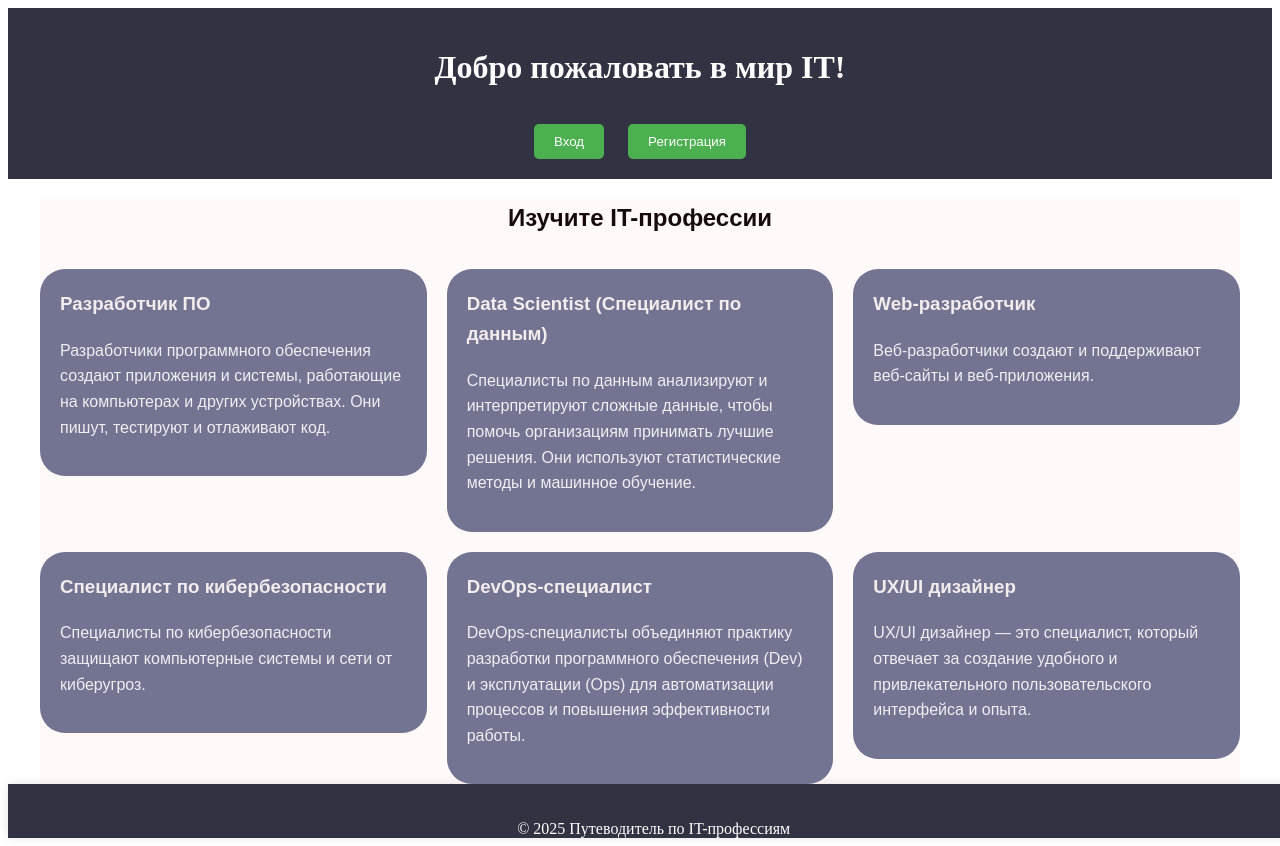
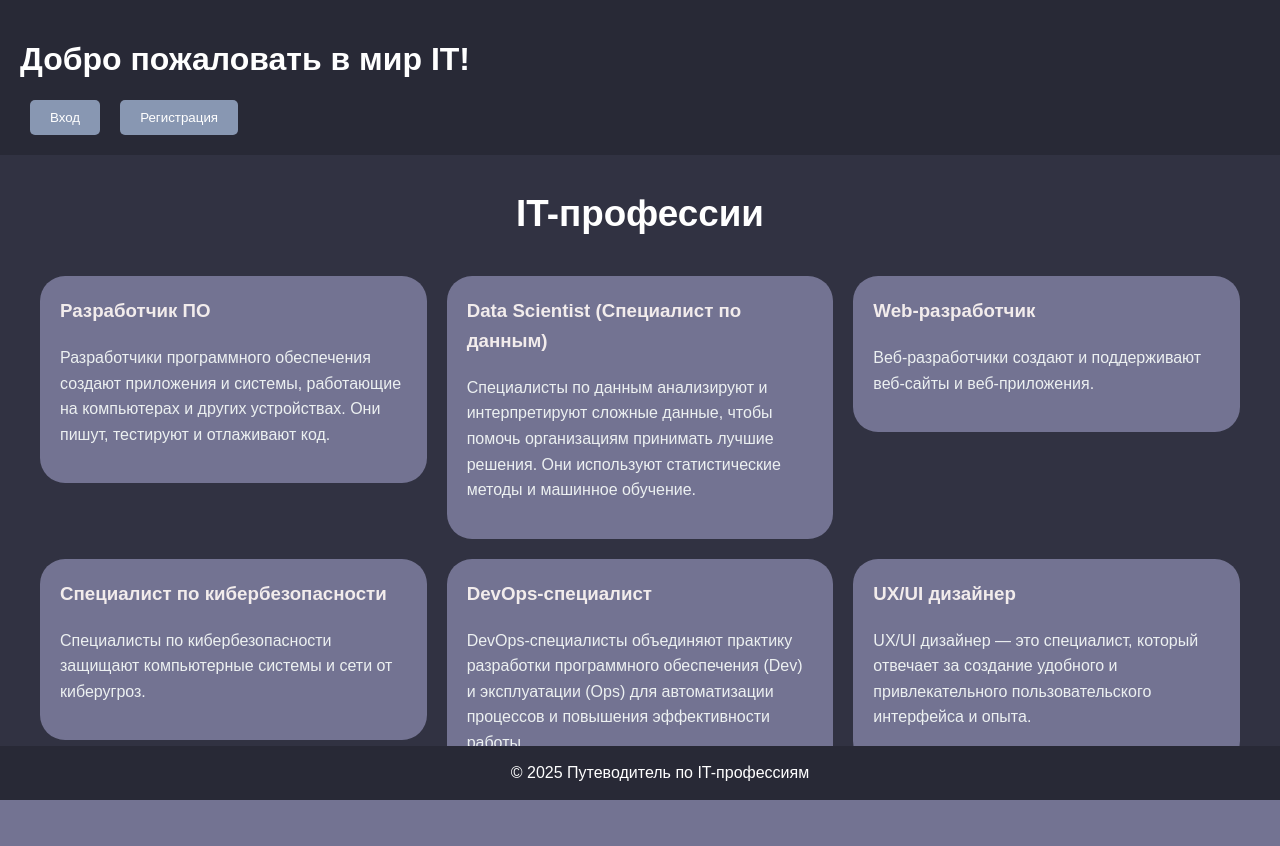
Before and after one commit to IXITMANI/OUPIDIDY, a PHP site: page /Main.html in a window 1280 px wide. After the commit the page ends 800 px from the top, so only its background shows below. Run offline with PHP 8.4, Linux system fonts and the light colour scheme.

Commit message:
improved header and footer designs

```diff
--- a/Main.html
+++ b/Main.html
@@ -10,14 +10,14 @@
 <body>
     <header>
         <h1>Добро пожаловать в мир IT!</h1>
-        <nav>
+        <nav class="auth">
             <a href='login.html'><button>Вход</button></a>
             <a href='register.html'><button>Регистрация</button></a>
         </nav>
     </header>
 
     <div class="main-shit">
-    <h2>Изучите IT-профессии</h2>
+    <h2 class="heading">IT-профессии</h2>
 
     <section id="professions">
 
@@ -63,9 +63,8 @@
         </article>
         </a>
     </section>
+</body>
 </div>
-    <footer>
-        <p>&copy; 2025  Путеводитель по IT-профессиям</p>
-    </footer>
-</body>
+    <footer> <p>&copy; 2025  Путеводитель по IT-профессиям</p> </footer>
+
 </html>
--- a/login.html
+++ b/login.html
@@ -5,8 +5,9 @@
     <meta http-equiv='X-UA-Compatible' content='IE=edge'>
     <title>Login</title>
     <meta name='viewport' content='width=device-width, initial-scale=1'>
+    <link rel='stylesheet' type='text/css' media='screen' href='style.css'>
     <link rel='stylesheet' type='text/css' media='screen' href='login.css'>
-    <link rel='stylesheet' type='text/css' media='screen' href='style.css'>
+
     <style>
 
     </style>
--- a/main.css
+++ b/main.css
@@ -1,23 +1,30 @@
 header {
-    margin: -1;
-    padding: -1;
-    display: flex;
-    flex-direction: column;
-    align-items: center;
+    display: grid;
     padding: 20px;
-    background-color: #313242;
+    background-color: #282936;
     color: white;
-    ;
+
 }
 
+body{
+    margin: 0;
+    background-color: #313242;
+    font-family: 'Arial', sans-serif;
+}
 
 .main-shit {
-    font-family: 'Arial', sans-serif;
+    padding-left: 20px;
+    padding-right: 20px;
     line-height: 1.6;
     color: #150b0c;
     max-width: 1200px;
     margin: 0 auto;
-    background-color: #fff9f9;
+}
+
+.heading{
+    text-align: center;
+    font-size: 2.3em;
+    color: white;
 }
 
 a {
@@ -25,9 +32,7 @@ a {
 }
 
 
-nav {
-    margin-top: 1rem;
-}
+
 
 nav button {
     background-color: #66677e;
@@ -75,10 +80,6 @@ article a {
     color: inherit;
 }
 
-h2 {
-    text-align: center;
-}
-
 .SoftwareDeveloper:hover {
     transform: translateY(2px);
     box-shadow: -6px 6px #F7B32B;
@@ -108,49 +109,36 @@ h2 {
 
 
 footer {
-    display: flex;
+    color:white;
+    position: absolute;
+    margin-top: 1%;
     flex-direction: column;
-    align-items: center;
     padding: 20px;
-    background-color: #f8f9fa;
-    box-shadow: 0 0 10px rgba(0, 0, 0, 0.1);
     width: 100%;
+    background-color: #282936;
+    bottom: 0;
+    left: 0;
+    width:100%;
+    height:14px;
 }
 
-header h1, footer p {
+footer p {
+    margin-top: -2px;
     text-align: center;
 }
 
-
-header nav a, footer a {
-    text-decoration: none;
-    color: #333;
-}
-
-header nav a:hover, footer a:hover {
-    color: #212529;
-}
-
-header nav button, footer button {
-
-    background-color: #4CAF50;
+header nav button {
+    background-color: #8897B2;
     color: white;
     border-radius: 5px;
     cursor: pointer;
 }
 
-header nav button:hover, footer button:hover {
-    background-color: #3e8e41;
+header nav button:hover{
+    background-color: #667081;
 }
 
-footer {
-    background-color: #313242;
-    right:0;
-    bottom:0;
-    width:99%;
-    height:14px;
-   }
 
-footer p{
-    color: #fff;
+.auth{
+    display: flex;
 }
```
Also changed, not shown: login.css (+15 -6 lines), register.css (+13 -4 lines), register.html (+7 -7 lines).
